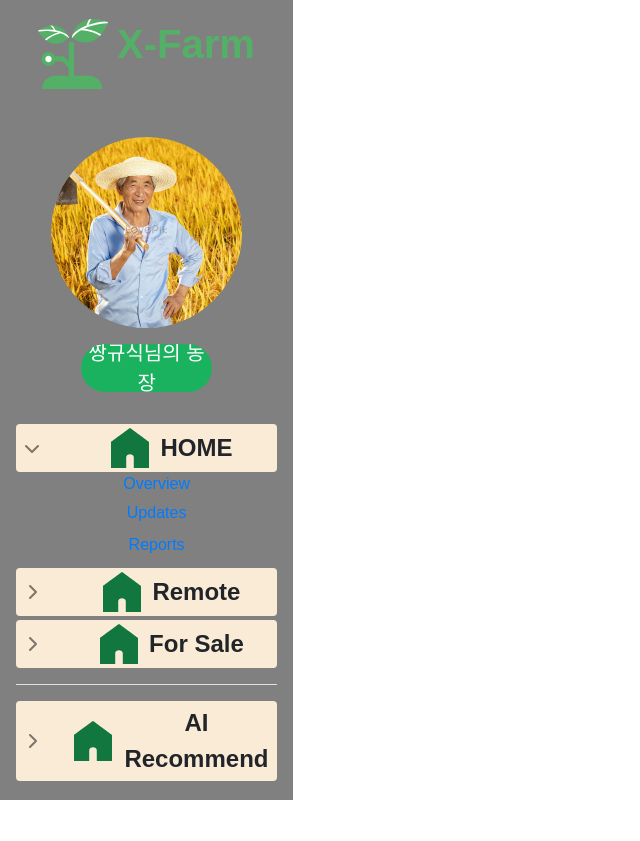
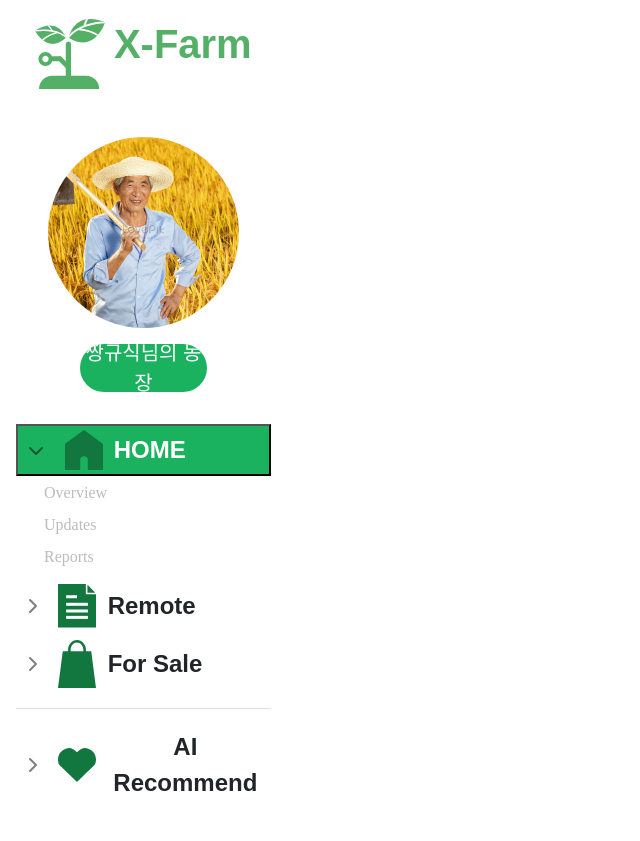
Before and after one commit to zzanggyusik/harang2023, a Python web app: template WebServer/core/templates/base.html in a window 1280 px wide. Shown: the whole page, without its empty margins (0-640 px from the left). Before the commit the page ends 800 px from the top, so only its background shows below. Run offline with Jinja, Linux system fonts and the light colour scheme; the template is opened without the code that fills it, so the values that code supplies are empty; some libraries are stand-ins or nearby versions; some web fonts are replaced.

Commit message:
base html 90% 완성, sub button 조정 필요

```diff
--- a/WebServer/core/static/css/base.css
+++ b/WebServer/core/static/css/base.css
@@ -23,7 +23,7 @@ body {
 
 .left-div {
   flex: 0 0 15%;
-  background-color: gray;
+  /* background-color: gray; */
   float: left;
   font-size: 20px;
   text-align: center;
@@ -86,27 +86,31 @@ body {
 }
 
 .hg-sidebar-menu a{
-
+  display: flex;
+  margin-left: 1rem;
+  font-family: "Pretendard-Regular";
+  text-decoration: none;
+  color: #BCBCBC;
 }
 
 .hg-sidebar-menu button{
   width: 100%;
-  background-color: antiquewhite;
+  /* background-color: antiquewhite; */
   display: flex;
-  justify-content: center;
-  align-items: center;
+  /* justify-content: center;
+  align-items: center; */
 }
 
 .hg-sidebar-menu img{
-  margin-left: 2rem;
+  margin-left: 1rem;
   margin-right: .7rem;
 }
 
 .hg-sidebar-button{
   width: 100%;
-  background-color: antiquewhite;
+  /* background-color: antiquewhite; */
   display: flex;
-  justify-content: center;
+  /* justify-content: center; */
   align-items: center;
 }
 
@@ -123,6 +127,8 @@ body {
 .btn-toggle:focus {
   color: rgba(var(--bs-emphasis-color-rgb), .85);
   background-color: var(--bs-tertiary-bg);
+  /* color: white;
+  background-color: #1BB25F; */
 }
 
 .btn-toggle::before {
@@ -139,6 +145,8 @@ body {
 
 .btn-toggle[aria-expanded="true"] {
   color: rgba(var(--bs-emphasis-color-rgb), .85);
+  color:white;
+  background-color: #1BB25F;
 }
 .btn-toggle[aria-expanded="true"]::before {
   transform: rotate(90deg);
--- a/WebServer/core/templates/base.html
+++ b/WebServer/core/templates/base.html
@@ -33,57 +33,57 @@
     <div class = "left-div">
       <div class="flex-shrink-0 p-3">
         <a href="/" class="title-container">
-          <img src="static\main_icons.svg" alt="Main Icons"/>
+          <img src="{{ url_for('static', filename='main_icons.svg') }}" alt="Main Icons"/>
           <span class="title-text">X-Farm</span>
         </a>
         <div class="hg-sidebar-profile-container">
-          <img src= "static\profile.png" alt="Profile Image"/>
+          <img src="{{ url_for('static', filename='profile.png') }}" alt="Profile Image"/>
           <span>짱규식님의 농장</span>
         </div>
         <div class="hg-sidebar-menu">
         <ul class="list-unstyled ps-0">
           <li class="mb-1">
-            <button class="btn btn-toggle d-inline-flex align-items-center rounded border-0 collapsed" data-bs-toggle="collapse" data-bs-target="#home-collapse" aria-expanded="true">
+            <button class="btn-toggle align-items-center" data-bs-toggle="collapse" data-bs-target="#home-collapse" aria-expanded="true">
               <div class= "hg-sidebar-button">
-                <img src="static\css\icons\home.svg" alt="home icons"/>
+                <img src="{{ url_for('static', filename='css/icons/home.svg') }}" alt="home icons"/>
                 <span>HOME</span>
               </div>
             </button>
             <div class="collapse show" id="home-collapse">
               <ul class="btn-toggle-nav list-unstyled fw-normal pb-1 small">
                 <li><a href="#">Overview</a></li>
-                <li><a href="#" class="link-body-emphasis d-inline-flex text-decoration-none rounded">Updates</a></li>
-                <li><a href="#" class="link-body-emphasis d-inline-flex text-decoration-none rounded">Reports</a></li>
+                <li><a href="#">Updates</a></li>
+                <li><a href="#">Reports</a></li>
               </ul>
             </div>
           </li>
           <li class="mb-1">
             <button class="btn btn-toggle d-inline-flex align-items-center rounded border-0 collapsed" data-bs-toggle="collapse" data-bs-target="#remote-collapse" aria-expanded="false">
               <div class= "hg-sidebar-button">
-                <img src="static\css\icons\home.svg" alt="home icons"/>
+                <img src="{{ url_for('static', filename='css/icons/history.svg') }}" alt="history icons"/>
                 <span>Remote</span>
               </div>
             </button>
             <div class="collapse" id="remote-collapse">
               <ul class="btn-toggle-nav list-unstyled fw-normal pb-1 small">
-                <li><a href="#" class="link-body-emphasis d-inline-flex text-decoration-none rounded">Overview</a></li>
-                <li><a href="#" class="link-body-emphasis d-inline-flex text-decoration-none rounded">Updates</a></li>
-                <li><a href="#" class="link-body-emphasis d-inline-flex text-decoration-none rounded">Reports</a></li>
+                <li><a href="#">Overview</a></li>
+                <li><a href="#">Updates</a></li>
+                <li><a href="#">Reports</a></li>
               </ul>
             </div>
           </li>
           <li class="mb-1">
             <button class="btn btn-toggle d-inline-flex align-items-center rounded border-0 collapsed" data-bs-toggle="collapse" data-bs-target="#forsale-collapse" aria-expanded="false">
               <div class= "hg-sidebar-button">
-                <img src="static\css\icons\home.svg" alt="home icons"/>
+                <img src="{{ url_for('static', filename='css/icons/forsale.svg') }}" alt="forsale icons"/>
                 <span>For Sale</span>
               </div>
             </button>
             <div class="collapse" id="forsale-collapse">
               <ul class="btn-toggle-nav list-unstyled fw-normal pb-1 small">
-                <li><a href="#" class="link-body-emphasis d-inline-flex text-decoration-none rounded">Overview</a></li>
-                <li><a href="#" class="link-body-emphasis d-inline-flex text-decoration-none rounded">Updates</a></li>
-                <li><a href="#" class="link-body-emphasis d-inline-flex text-decoration-none rounded">Reports</a></li>
+                <li><a href="#">Overview</a></li>
+                <li><a href="#">Updates</a></li>
+                <li><a href="#">Reports</a></li>
               </ul>
             </div>
           </li>
@@ -91,15 +91,15 @@
           <li class="mb-1">
             <button class="btn btn-toggle d-inline-flex align-items-center rounded border-0 collapsed" data-bs-toggle="collapse" data-bs-target="#ai-recommend-collapse" aria-expanded="false">
             <div class= "hg-sidebar-button">
-              <img src="static\css\icons\home.svg" alt="home icons"/>
+              <img src="{{ url_for('static', filename='css/icons/airecommend.svg') }}" alt="airecommend icons"/>
               <span>AI Recommend</span>
             </div>
           </button>
           <div class="collapse" id="ai-recommend-collapse">
             <ul class="btn-toggle-nav list-unstyled fw-normal pb-1 small">
-              <li><a href="#" class="link-body-emphasis d-inline-flex text-decoration-none rounded">Overview</a></li>
-              <li><a href="#" class="link-body-emphasis d-inline-flex text-decoration-none rounded">Updates</a></li>
-              <li><a href="#" class="link-body-emphasis d-inline-flex text-decoration-none rounded">Reports</a></li>
+              <li><a href="#">Overview</a></li>
+              <li><a href="#">Updates</a></li>
+              <li><a href="#">Reports</a></li>
             </ul>
           </div>
           </li>
```
Also changed, not shown: WebServer/core/static/css/icons/airecommend.svg (added), WebServer/core/static/css/icons/forsale.svg (added), WebServer/core/static/css/icons/history.svg (added), WebServer/core/static/css/icons/remote.svg (added).
